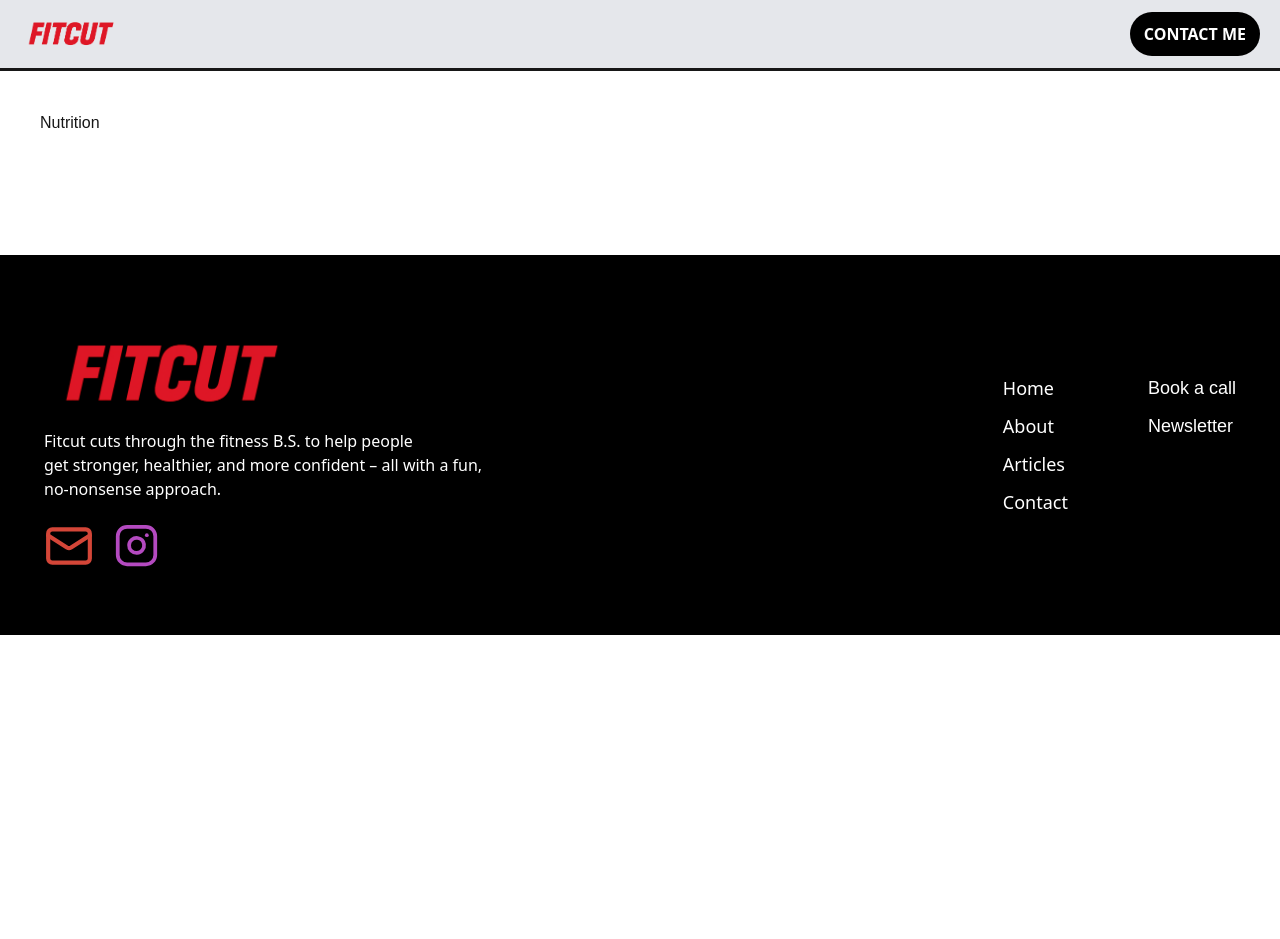
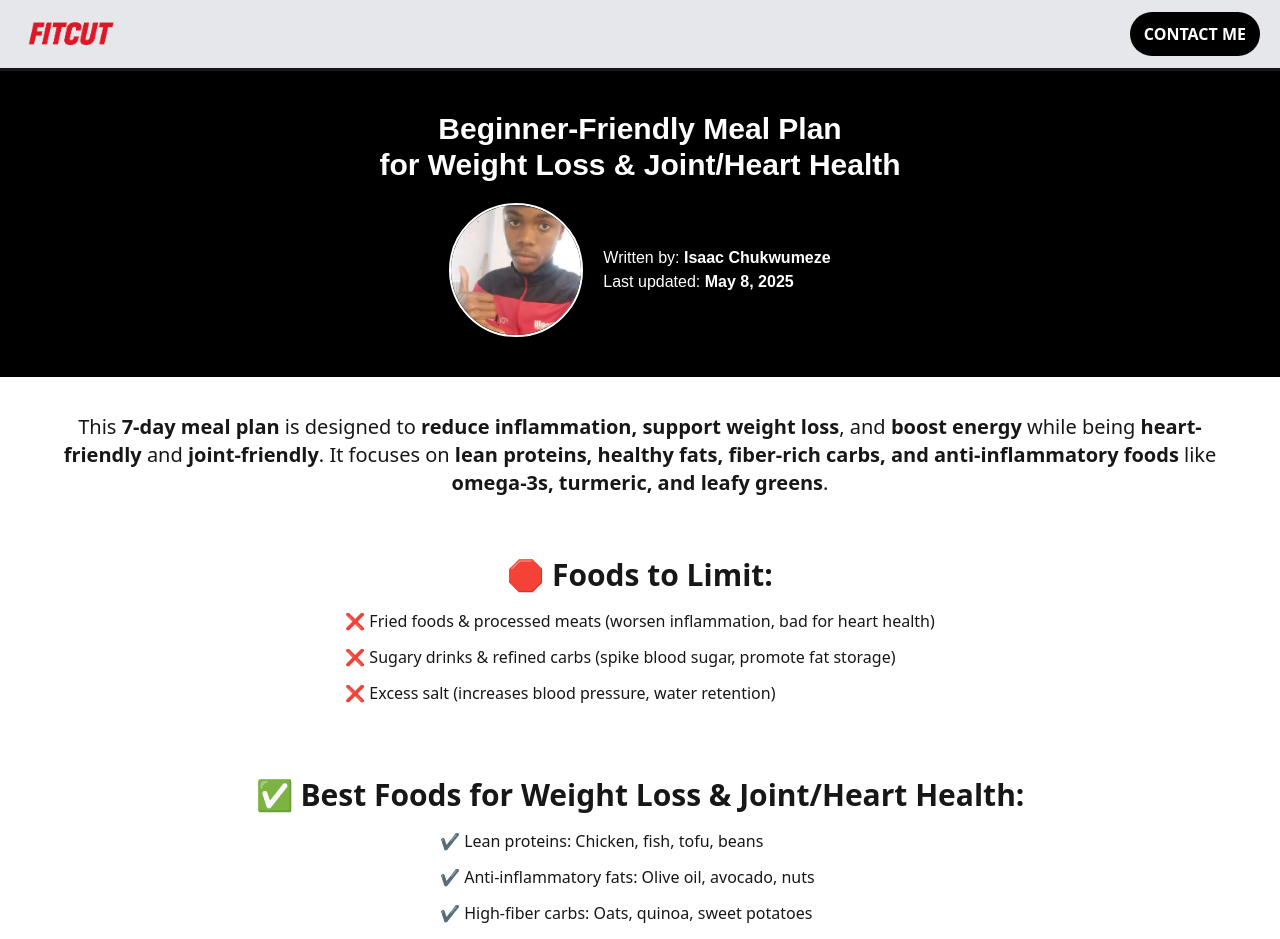
Before and after one commit to dennisikechukwu/fitcut-training, a Next.js app: page /nutrition in a window 1280 px wide. Shown: the top 939 px of the page. Before the commit the page ends 800 px from the top, so only its background shows below. Built offline with nearby package versions, Linux system fonts and the light colour scheme.

Commit message:
updated with some changes

```diff
--- a/src/app/indoor/page.tsx
+++ b/src/app/indoor/page.tsx
@@ -225,7 +225,7 @@ const Indoor = () => {
     <section className=''>
       {/* Header Section */}
       <div className='p-10 bg-black flex flex-col items-center text-white space-y-5'>
-        <h1 className='text-center text-2xl lg:text-3xl font-bold'>
+        <h1 className='text-center text-xl lg:text-3xl font-bold'>
           The Indoor Workout Plan <br /> for Weight Loss (Obese & Joint-Friendly)
         </h1>
         <div className='flex items-center gap-5'>
--- a/src/app/nutrition/page.tsx
+++ b/src/app/nutrition/page.tsx
@@ -1,8 +1,180 @@
+'use client'
+
 import React from 'react'
+import Image from 'next/image'
+
+// Author Info
+const author = {
+  name: 'Isaac Chukwumeze',
+  date: 'May 8, 2025',
+  image: '/issaca.jpg',
+}
+
+const meals = [
+  {
+    title: '🍳 Day 1',
+    meals: {
+      breakfast: 'Oatmeal with chia seeds, berries, and almond butter',
+      lunch: 'Grilled salmon, quinoa, steamed broccoli, and olive oil dressing',
+      snack: 'Greek yogurt with walnuts and honey',
+      dinner: 'Grilled chicken, roasted sweet potatoes, and sautéed spinach',
+    },
+  },
+  {
+    title: '🥑 Day 2',
+    meals: {
+      breakfast: 'Scrambled eggs with avocado & whole wheat toast',
+      lunch: 'Tuna salad with mixed greens, chickpeas, and balsamic vinaigrette',
+      snack: 'Handful of almonds + an apple',
+      dinner: 'Turkey meatballs with zucchini noodles & marinara sauce',
+    },
+  },
+  {
+    title: '🐟 Day 3',
+    meals: {
+      breakfast: 'Chia pudding with coconut milk & blueberries',
+      lunch: 'Grilled shrimp with brown rice and roasted asparagus',
+      snack: 'Hard-boiled egg + cucumber slices with hummus',
+      dinner: 'Baked salmon with roasted Brussels sprouts and quinoa',
+    },
+  },
+  {
+    title: '🍠 Day 4',
+    meals: {
+      breakfast: 'Greek yogurt with flaxseeds and strawberries',
+      lunch: 'Lentil soup with a side of whole wheat bread',
+      snack: 'Cottage cheese with pineapple',
+      dinner: 'Baked chicken breast, mashed cauliflower, and sautéed green beans',
+    },
+  },
+  {
+    title: '🥕 Day 5',
+    meals: {
+      breakfast: 'Whole wheat toast with peanut butter & banana',
+      lunch: 'Quinoa & black bean salad with avocado dressing',
+      snack: 'Carrot sticks + guacamole',
+      dinner: 'Stir-fried tofu with mixed veggies and brown rice',
+    },
+  },
+  {
+    title: '🌿 Day 6',
+    meals: {
+      breakfast: 'Smoothie (spinach, banana, almond milk, chia seeds)',
+      lunch: 'Grilled turkey breast with a side of roasted sweet potatoes',
+      snack: 'Greek yogurt + pumpkin seeds',
+      dinner: 'Baked cod with sautéed kale and roasted carrots',
+    },
+  },
+  {
+    title: '🥗 Day 7',
+    meals: {
+      breakfast: 'Scrambled eggs with spinach & whole grain toast',
+      lunch: 'Chicken and avocado wrap (whole wheat tortilla)',
+      snack: 'Dark chocolate square + mixed nuts',
+      dinner: 'Grilled steak with roasted cauliflower & quinoa',
+    },
+  },
+];
+
 
 const Nutrition = () => {
   return (
-    <div className='p-10'>Nutrition</div>
+    <section className=''>
+       <div className='p-10 bg-black flex flex-col items-center text-white space-y-5'>
+              <h1 className='text-center text-xl lg:text-3xl font-bold'>
+               Beginner-Friendly Meal Plan<br /> for Weight Loss & Joint/Heart Health
+              </h1>
+              <div className='flex items-center gap-5'>
+                <div className='border-2 rounded-full border-white'>
+                  <Image
+                    src={author.image}
+                    alt='Author'
+                    width={130}
+                    height={130}
+                    className='rounded-full h-[130px] w-[130px] object-cover max-sm:h-[90px] max-sm:w-[112px]'
+                  />
+                </div>
+                <div>
+                  <p>
+                    Written by: <span className='font-semibold'>{author.name}</span>
+                  </p>
+                  <p>
+                    Last updated: <span className='font-semibold'>{author.date}</span>
+                  </p>
+                </div>
+              </div>
+            </div>
+             <p className='mt-6 py-3 px-6 lg:px-10 text-center text-md lg:text-xl font-sans'>
+              This <span className='font-bold'>7-day meal plan</span> is designed to <span className='font-bold'>reduce inflammation, support weight loss</span>, and <span className='font-bold'>boost energy</span> while being <span className='font-bold'>heart-friendly</span> and <span className='font-bold'>joint-friendly</span>. It focuses on <span className='font-bold'>lean proteins, healthy fats, fiber-rich carbs, and anti-inflammatory foods</span> like <span className='font-bold'>omega-3s, turmeric, and leafy greens</span>.
+             </p>
+
+             <div className='p-6 mt-6 flex flex-col justify-center items-center'>
+             <h1 className='text-center text-2xl lg:text-3xl  font-bold font-sans'>🛑 Foods to Limit:</h1>
+             <div className='space-y-3 font-sans mt-4 '>
+             <p>❌ Fried foods & processed meats (worsen inflammation, bad for heart health)</p>
+             <p>❌ Sugary drinks & refined carbs (spike blood sugar, promote fat storage)</p>
+             <p> ❌ Excess salt (increases blood pressure, water retention)</p>
+        </div>
+        </div>
+
+
+             <div className='p-6 mt-6 flex flex-col justify-center items-center'>
+             <h1 className='text-center text-2xl lg:text-3xl  font-bold font-sans'>✅ Best Foods for Weight Loss & Joint/Heart Health:</h1>
+             <div className='space-y-3  font-sans mt-4 '>
+             <p>✔ Lean proteins: Chicken, fish, tofu, beans</p>
+             <p>✔ Anti-inflammatory fats: Olive oil, avocado, nuts</p>
+             <p> ✔ High-fiber carbs: Oats, quinoa, sweet potatoes</p>
+                <p> ✔ Hydrating foods: Cucumbers, watermelon, berries</p>
+        </div>
+        </div>
+
+        <h2 className='lg:text-3xl text-xl font-bold font-sans text-center mt-8'>🗓️ 7-Day Meal Plan (1,500-1,800 Calories/day)</h2>
+        <p className='mt-6 py-3 px-6 lg:px-10 text-center text-md lg:text-xl font-sans'>
+          Balanced for <span className='font-bold'>steady weight loss</span> while keeping energy levels high.
+        </p>
+
+         <div className='p-6 mt-6 flex flex-col items-center'>
+  {meals.map((meal, mealIdx) => (
+    <div key={mealIdx} className='mb-8  '>
+      <h1 className='text-center text-2xl lg:text-3xl font-bold font-sans'>
+        {meal.title}
+      </h1>
+      <div className='space-y-2 font-sans mt-4 text-base lg:text-lg flex flex-col items-center'>
+        <p className=''><strong>Breakfast:</strong> {meal.meals.breakfast}</p>
+        <p className='text-l'><strong>Lunch:</strong> {meal.meals.lunch}</p>
+        <p className='text-le'><strong>Snack:</strong> {meal.meals.snack}</p>
+        <p className='text-le'><strong>Dinner:</strong> {meal.meals.dinner}</p>
+      </div>
+    </div>
+  ))}
+</div>
+
+<div className='p-10 bg-black flex flex-col items-center text-white space-y-5 mt-10'>
+        <h1 className='text-center text-xl lg:text-3xl font-bold'>
+          Vegan Meal Plan <br />  for Weight Loss & Joint/Heart Health
+        </h1>
+        <div className='flex items-center gap-5'>
+          <div className='border-2 rounded-full border-white'>
+            <Image
+              src={author.image}
+              alt='Author'
+              width={130}
+              height={130}
+              className='rounded-full h-[130px] w-[130px] object-cover max-sm:h-[90px] max-sm:w-[112px]'
+            />
+          </div>
+          <div>
+            <p>
+              Written by: <span className='font-semibold'>{author.name}</span>
+            </p>
+            <p>
+              Last updated: <span className='font-semibold'>{author.date}</span>
+            </p>
+          </div>
+        </div>
+      </div>
+
+    </section>
   )
 }
 
--- a/src/app/outdoor/page.tsx
+++ b/src/app/outdoor/page.tsx
@@ -218,7 +218,7 @@ const Outdoor = () => {
 
                   {/* Header Section */}
                   <div className='p-10 bg-black flex flex-col items-center text-white space-y-5'>
-                    <h1 className='text-center text-2xl lg:text-3xl font-bold'>
+                    <h1 className='text-center text-xl lg:text-3xl font-bold'>
                        Outdoor Workout Plan <br /> for Weight Loss (Obese & Joint-Friendly)
                     </h1>
                     <div className='flex items-center gap-5'>
```
